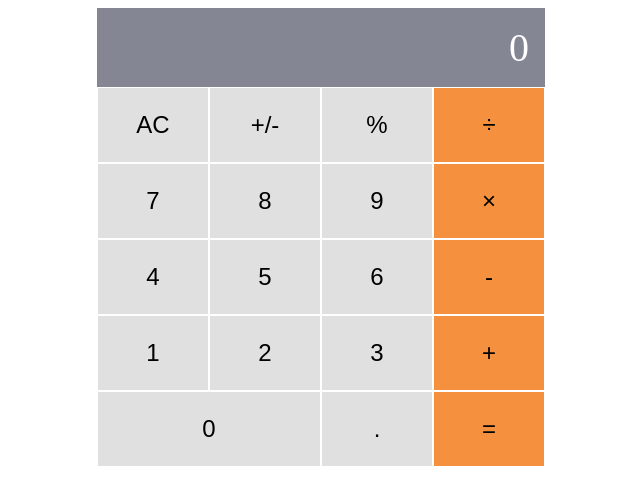
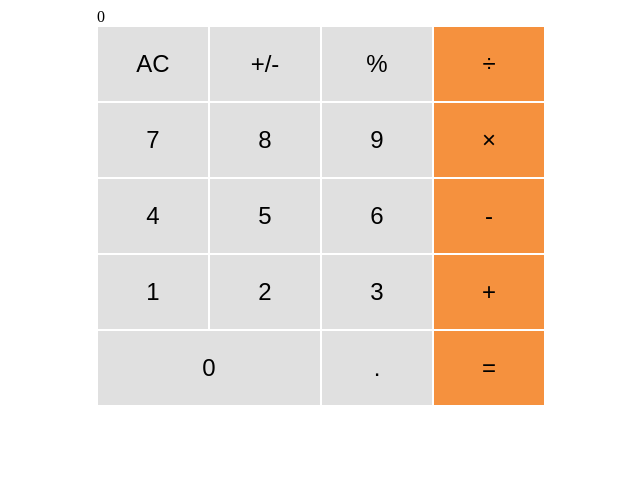
Before and after one commit to Tumworobere/Math-Magicians, a React (Create React App) app: page / in a window 1280 px wide. Shown: the top 504 px of the page, without its empty margins (319-959 px from the left). Built offline with nearby package versions, Linux system fonts and the light colour scheme.

Commit message:
Modify calculator.js

```diff
--- a/src/components/calculator.js
+++ b/src/components/calculator.js
@@ -14,7 +14,7 @@ class Calculator extends React.Component {
     return (
 
 <div className="calculator">
-<div className="answers">{currentValue}</div>
+<div className="answer">{currentValue}</div>
 <div className="buttons">
   <button type="button" className="button">AC</button>
   <button type="button" className="button">+/-</button>
```
